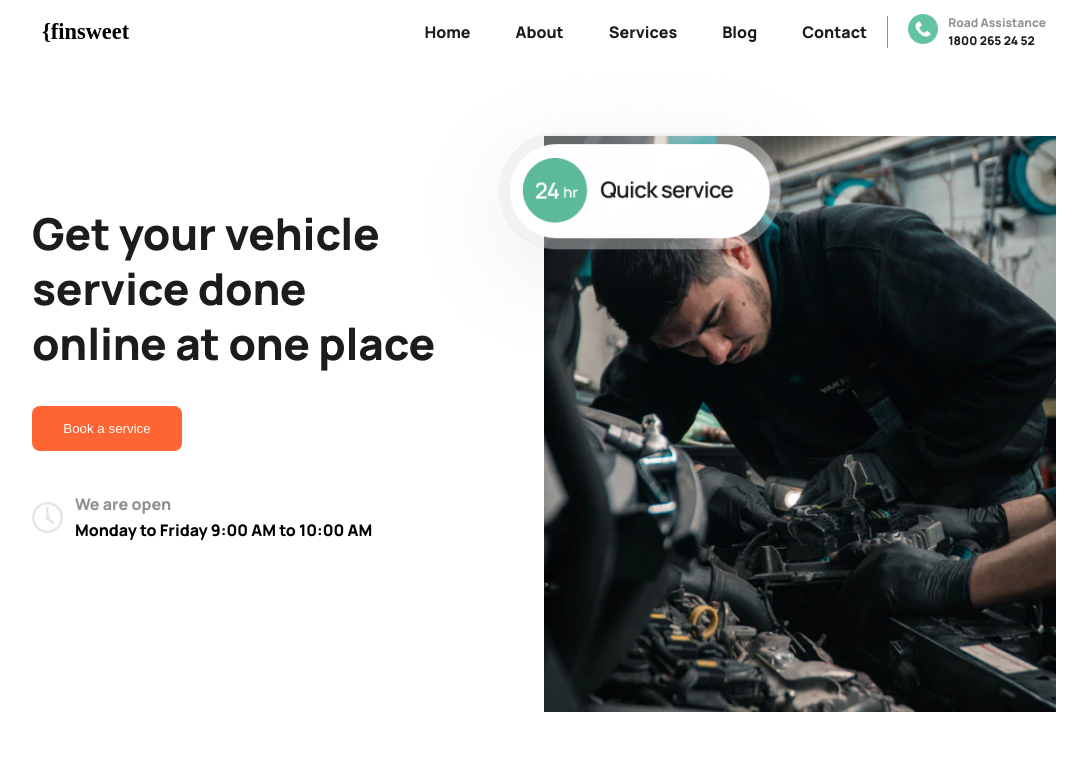
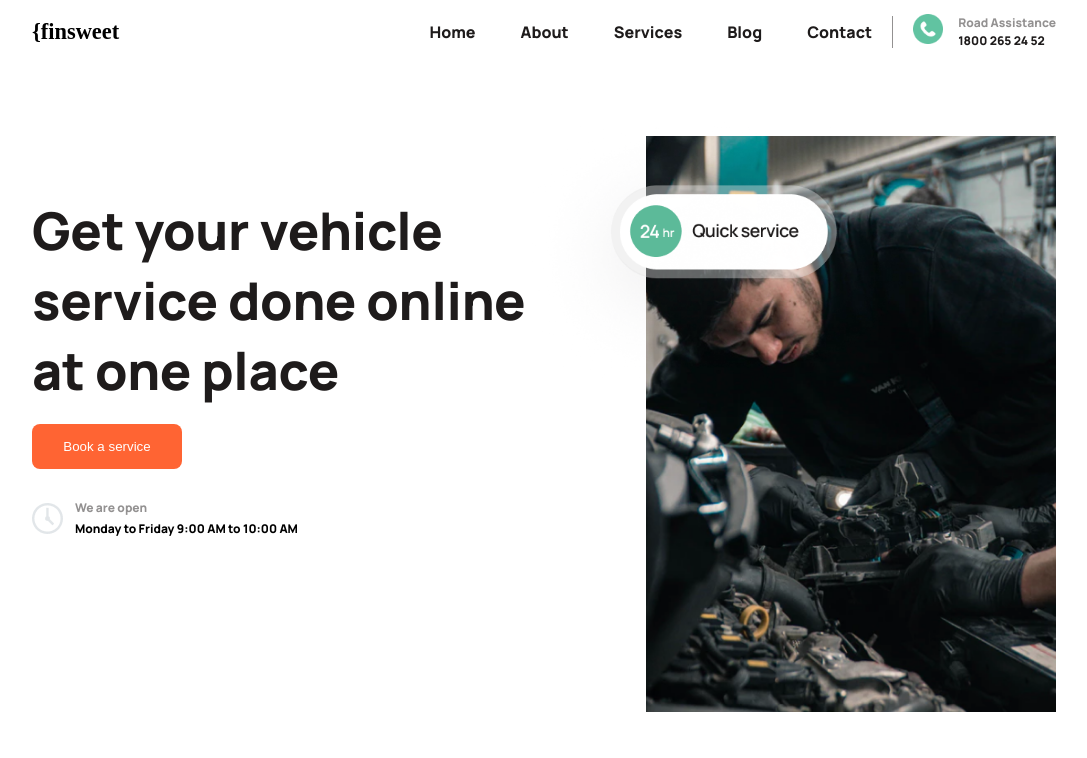
Before and after one commit to Cesca04/finsweet.kodecamp, a plain HTML site: page index.html in a window 1280 px wide. Shown: the top 758 px of the page, without its empty margins (96-1183 px from the left). Drawn offline with Linux system fonts and the light colour scheme.

Commit message:
Ajusted the  css file

```diff
--- a/css/index.css
+++ b/css/index.css
@@ -9,6 +9,7 @@
     --clr-white: #FFFFFF;
     --clr-black: #1E1B1B;
     --clr-grey: #939191;
+    --clr-blue: #5CBA99;
 }
 
 header{
@@ -18,7 +19,9 @@ header{
     justify-content: space-between;
     align-items: center;
     margin: auto;
-    padding: 14px 10px;
+    padding-bottom: 14px;
+    padding-top: 14px;
+    /* box-shadow: .5px .5px 3px var(--clr-blue) inset ;  */
 }
 
 .logo{
@@ -55,7 +58,7 @@ nav ul li{
     display: flex;
     justify-content: space-between;
     text-align: center;
-    column-gap: 10px;
+    column-gap: 15px;
 }
 
 .header-text p{
@@ -80,6 +83,7 @@ main{
     width: 100%;
     height: 80%;
     display: flex;
+    background-color: var(--clr-white);
 }
 
 main .main-container .main-left{
@@ -90,23 +94,22 @@ main .main-container .main-left{
 }
 
 main .main-container .main-left .first-text{
-    width: 80%;
-
+    width: 100%;
     color: var(--clr-black);
-    margin-top: 70px;
+    margin-top: 60px;
     font-family: Manrope;
-    font-size: 22px;
+    font-size: 26px;
     font-weight: 200;
-    line-height: 55px;
+    line-height: 70px;
     letter-spacing: -0.01em;
     text-align: left;
-    margin-bottom: 20px;
+    margin-bottom: 10px;
 }
 
 button{
-    margin-top: 15px;
+    margin-top: 8px;
     width: 150px;
-    margin-bottom: 20px;
+    margin-bottom: 8px;
     outline: none;
     border: none;
     cursor: pointer;
@@ -133,6 +136,7 @@ button{
 
 .last-text p{
     padding: 2px;
+    font-size: 12px;
 }
 
 .grey{
@@ -140,24 +144,25 @@ button{
 }
 
 main .main-container .main-right{
-    width: 50%;
+    width: 40%;
     background-image: url(../images/image.png);
     background-position: center;
     background-size: cover;
     background-repeat: no-repeat;
     position: relative;
+    margin-left: auto;
 }
 
 .service{
     position: absolute;
-    width: 500px;
+    width: 400px;
     left: -30%;
-    top: -15%;
+    top: -3%;
 }
 
 .rating{
     position: absolute;
-    width: 500px;
+    width: 400px;
     right: -25%;
-    bottom: -22%;
+    bottom: -15%;
 }
```
